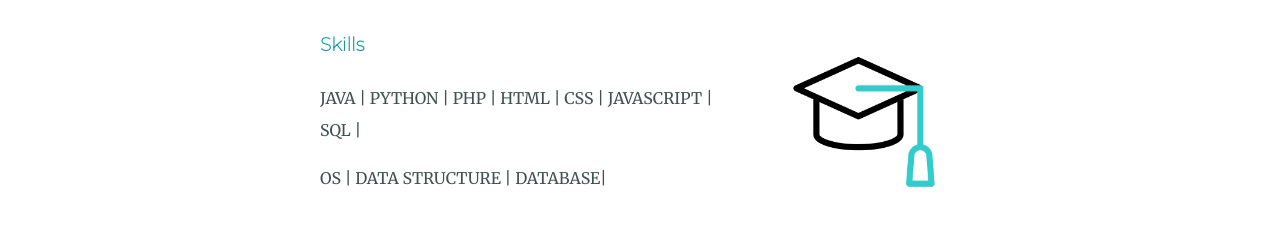
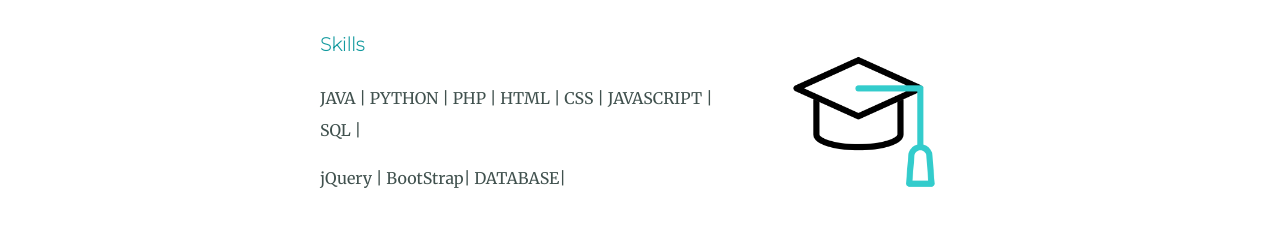
Before and after one commit to patiljay956/portfolio, a plain HTML site: page index.html in a window 1280 px wide. Shown: the part 1791-2043 px from the top of the page. Drawn offline with Linux system fonts and the light colour scheme.

Commit message:
Update index.html
skill updates

```diff
--- a/index.html
+++ b/index.html
@@ -62,7 +62,7 @@
                 <p class="para-2">
                     JAVA | PYTHON | PHP | HTML | CSS | JAVASCRIPT | SQL |
                 </p>
-                <p class="para-2">OS | DATA STRUCTURE | DATABASE|</p>
+                <p class="para-2">jQuery | BootStrap| DATABASE|</p>
             </div>
         </div>
 
```
